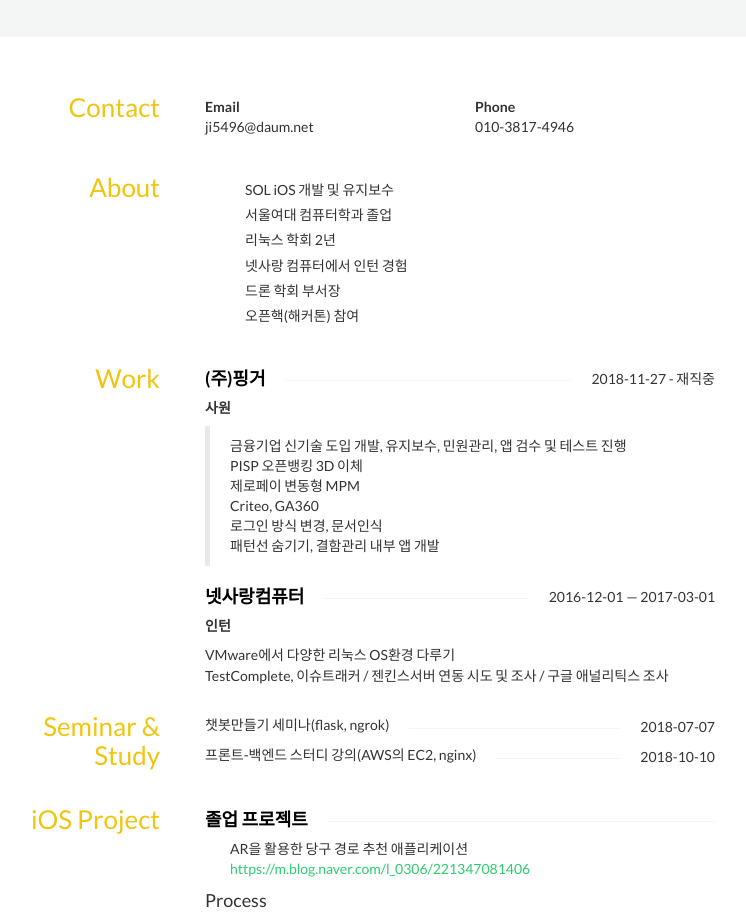
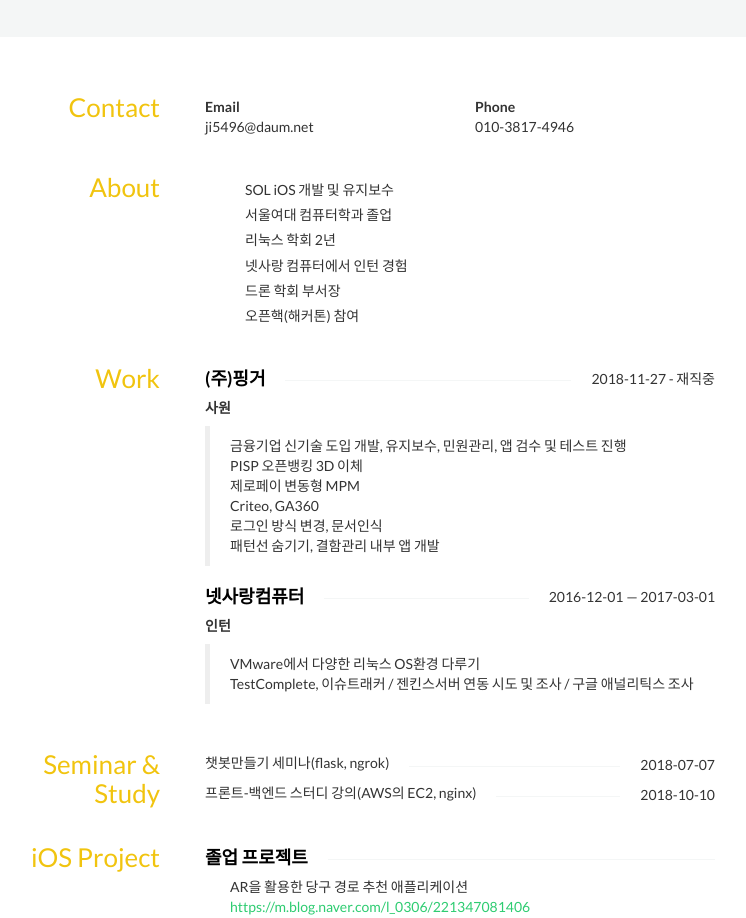
Before and after one commit to jiyeonO/jiyeonO.github.io, a plain HTML site: page index.html in a window 1280 px wide. Shown: the part 149-1067 px from the top of the page, without its empty margins (270-1016 px from the left). Drawn offline with nearby package versions, Linux system fonts and the light colour scheme; some icons are missing.

Commit message:
Update index.html

```diff
--- a/index.html
+++ b/index.html
@@ -63,7 +63,7 @@
         }
 
         blockquote {
-            border-left: 5px solid #e7e9ec;
+            /*border-left: 5px solid #e7e9ec;*/
             font-size: 14px;
         }
 
@@ -350,7 +350,12 @@
                         인턴
                     </div>
                     <div class="summary">
-                        <p> VMware에서 다양한 리눅스 OS환경 다루기 <br> TestComplete, 이슈트래커 / 젠킨스서버 연동 시도 및 조사 / 구글 애널리틱스 조사</p>
+                        <p>
+                            <blockquote>
+                                VMware에서 다양한 리눅스 OS환경 다루기 <br>
+                                TestComplete, 이슈트래커 / 젠킨스서버 연동 시도 및 조사 / 구글 애널리틱스 조사
+                            </blockquote>
+                        </p>
                     </div>
                     <!---<h4>Highlights</h4>
                     <ul class="highlights">
```
Lines whose indentation alone changed are shown as unchanged.
